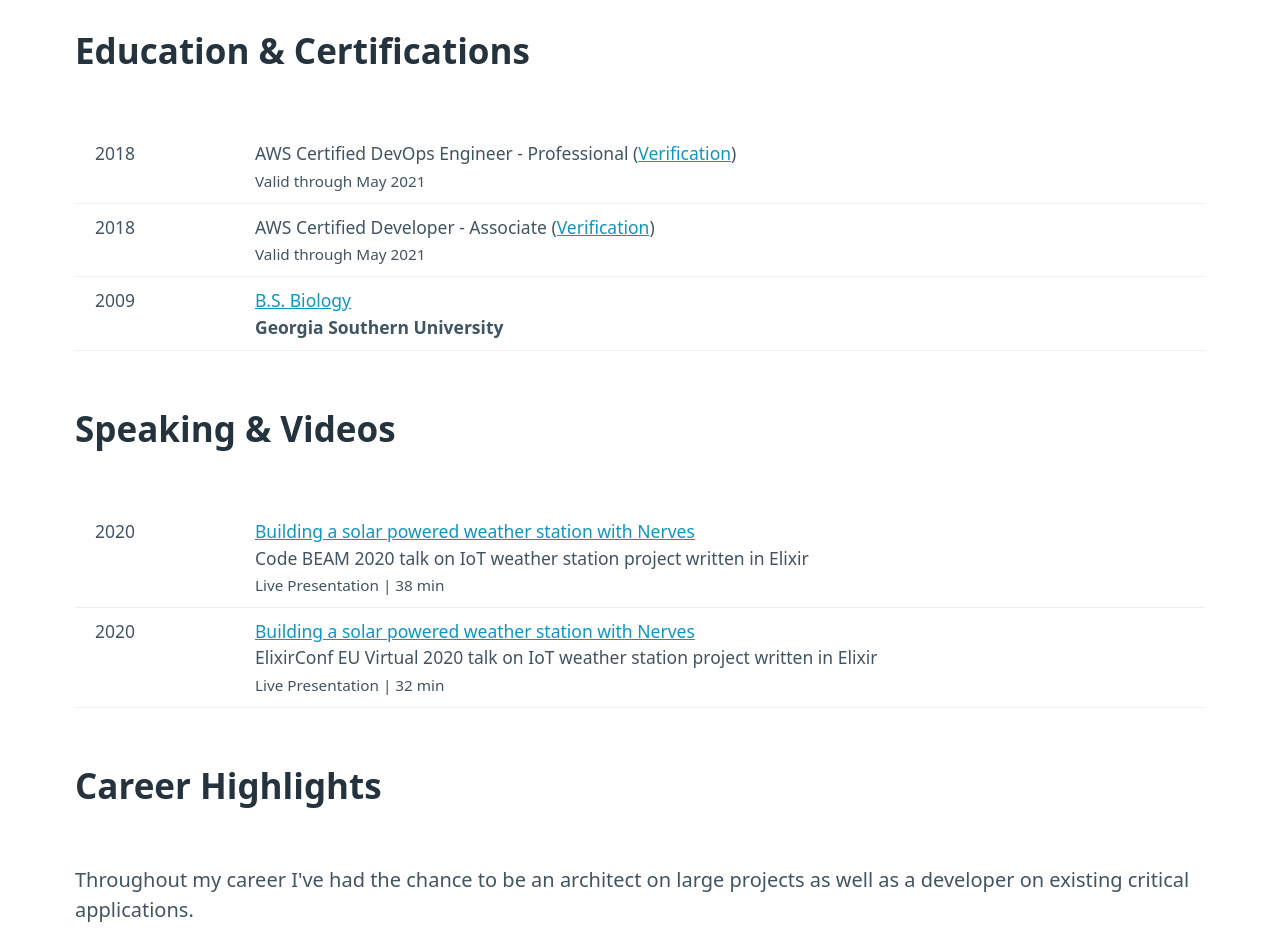
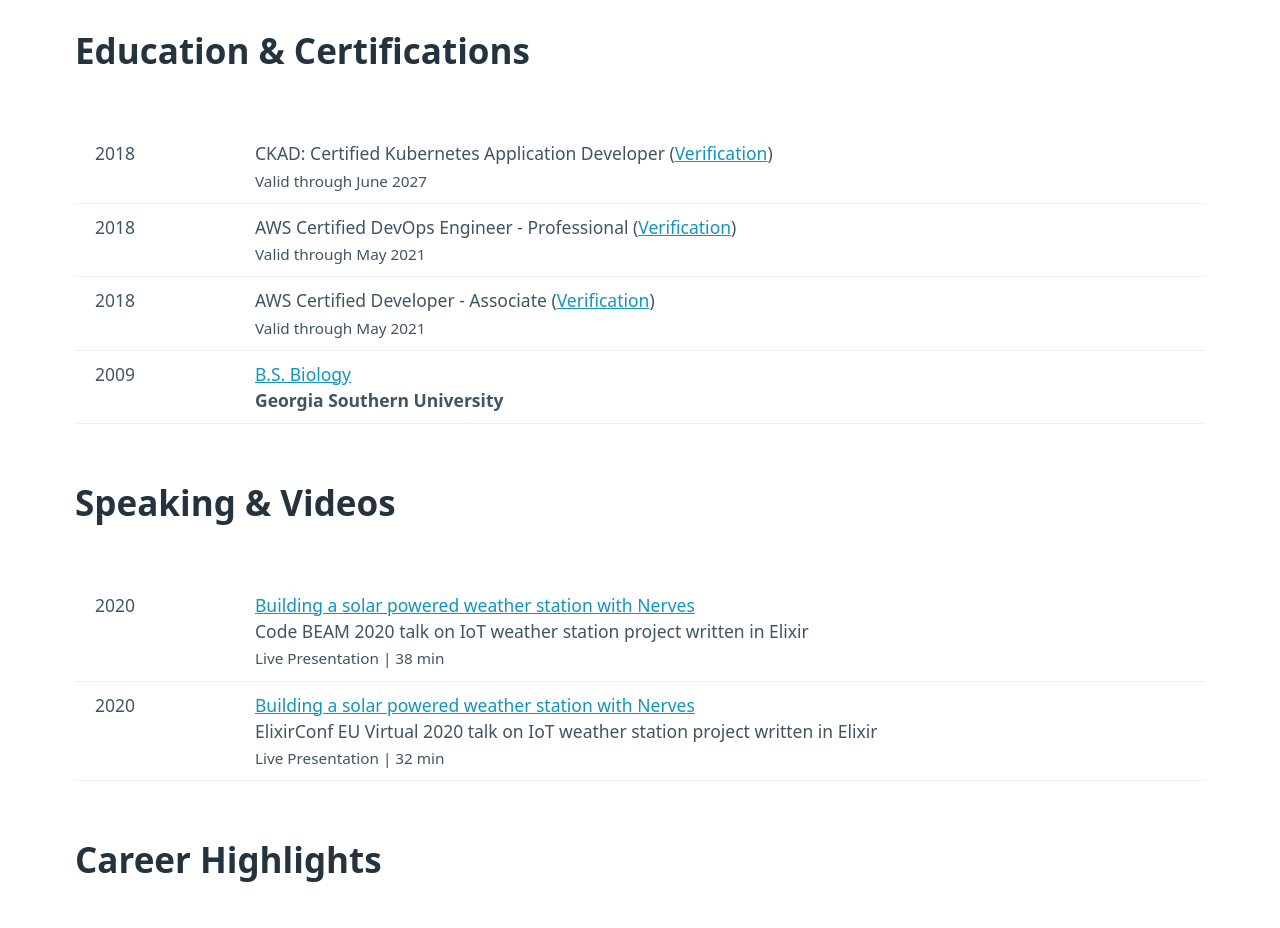
Before and after one commit to joxford531/joxford531.github.io, a plain HTML site: page resume.html in a window 1280 px wide. Shown: the part 2160-3088 px from the top of the page. Drawn offline with Linux system fonts and the light colour scheme.

Commit message:
Add CKAD certification

```diff
--- a/resume.html
+++ b/resume.html
@@ -144,6 +144,17 @@
       <h2>Education &amp; Certifications</h2>
       <table>
         <tbody>
+          <tr>
+            <td class="w-32 align-top">2018</td>
+            <td>
+              CKAD: Certified Kubernetes Application Developer (<a
+                href="https://www.credly.com/badges/a5d1dbf9-c0a4-4907-8c73-c513c4001f29/public_url"
+                >Verification</a
+              >)
+              <br />
+              <small>Valid through June 2027</small>
+            </td>
+          </tr>
           <tr>
             <td class="w-32 align-top">2018</td>
             <td>
```
